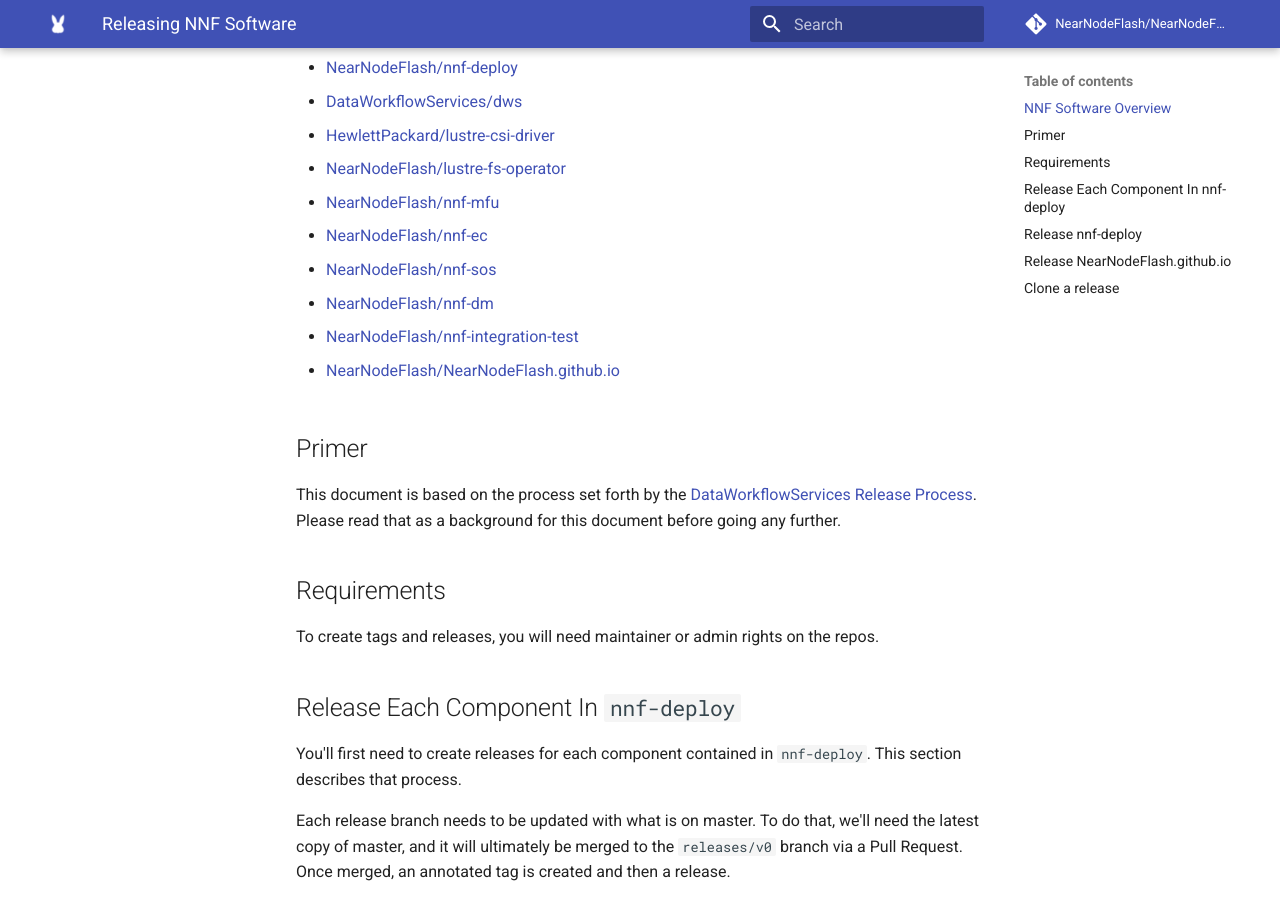
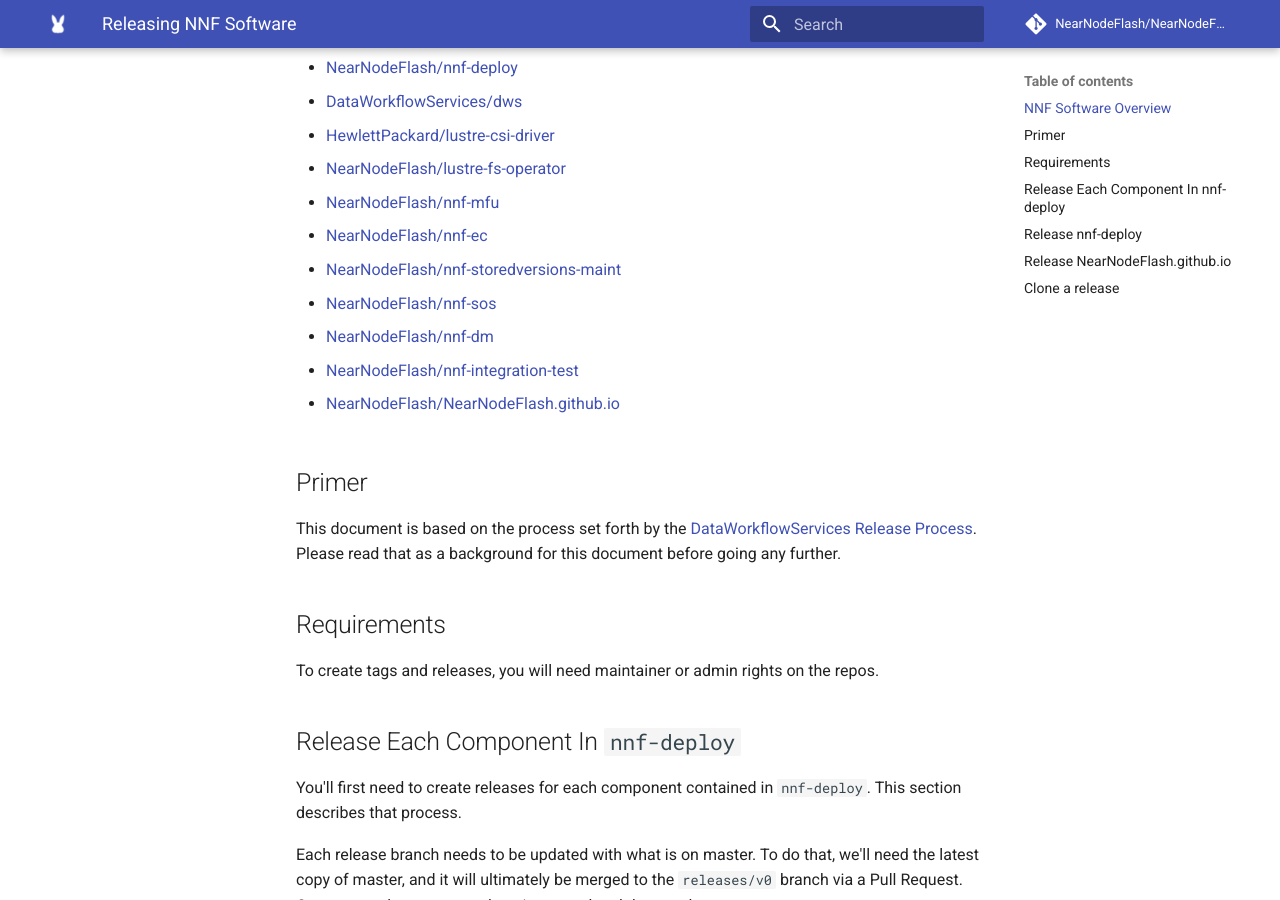
Before and after one commit to NearNodeFlash/NearNodeFlash.github.io, an MkDocs documentation site: the page built from docs/repo-guides/release-nnf-sw/readme-manual-steps.md, in a window 1280 px wide and 900 px high, scrolled down 484 px. Built offline with MkDocs 1.6.1 and Material for MkDocs 9.7.7, drawn with Linux system fonts in a browser that asks for light colours; comment, search, counter and statistics services are not loaded; the version menu is left out.

Commit message:
Add nnf-storedversions-maint to release docs

```diff
--- a/docs/repo-guides/release-nnf-sw/readme-manual-steps.md
+++ b/docs/repo-guides/release-nnf-sw/readme-manual-steps.md
@@ -24,6 +24,7 @@ other components.
   - [NearNodeFlash/lustre-fs-operator](https://github.com/NearNodeFlash/lustre-fs-operator)
   - [NearNodeFlash/nnf-mfu](https://github.com/NearNodeFlash/nnf-mfu)
   - [NearNodeFlash/nnf-ec](https://github.com/NearNodeFlash/nnf-ec)
+  - [NearNodeFlash/nnf-storedversions-maint](https://github.com/NearNodeFlash/nnf-storedversions-maint)
   - [NearNodeFlash/nnf-sos](https://github.com/NearNodeFlash/nnf-sos)
   - [NearNodeFlash/nnf-dm](https://github.com/NearNodeFlash/nnf-dm)
   - [NearNodeFlash/nnf-integration-test](https://github.com/NearNodeFlash/nnf-integration-test)
```
